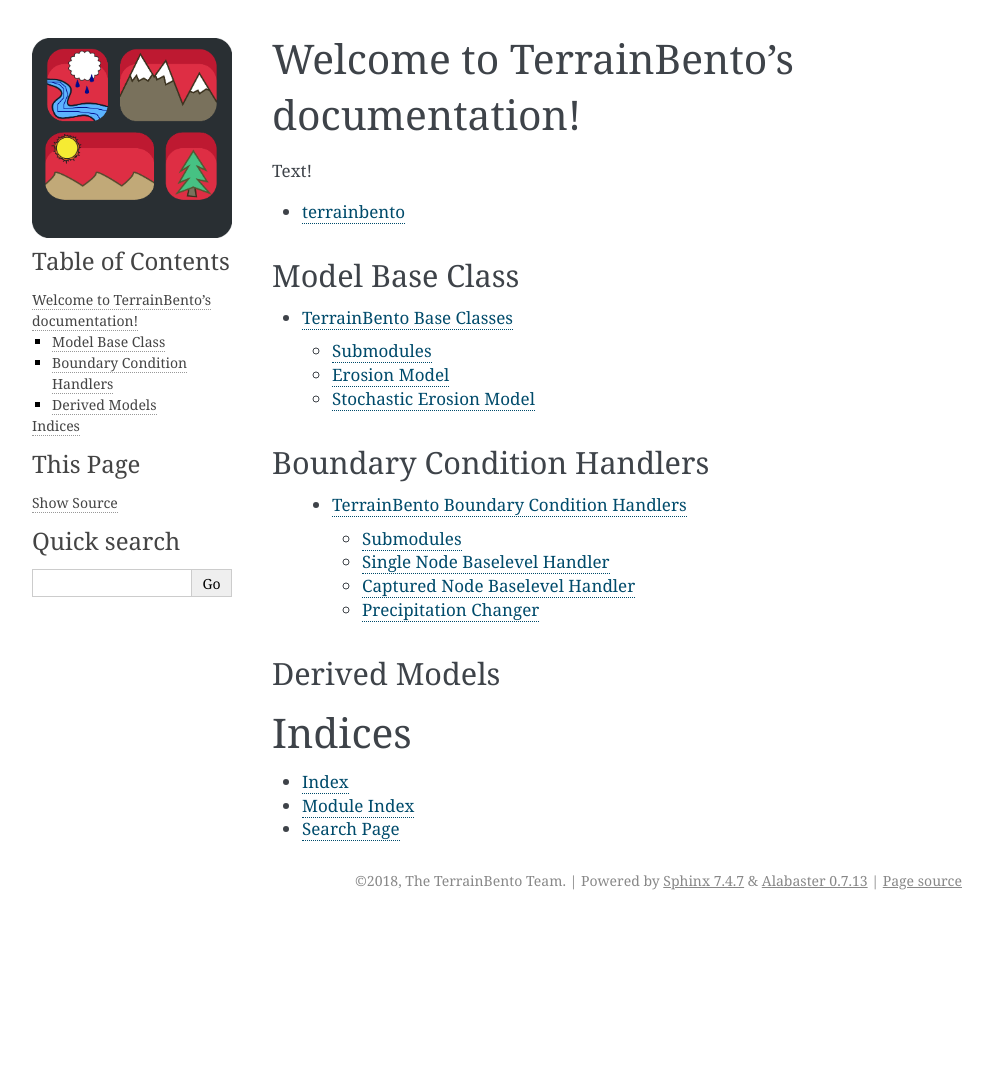
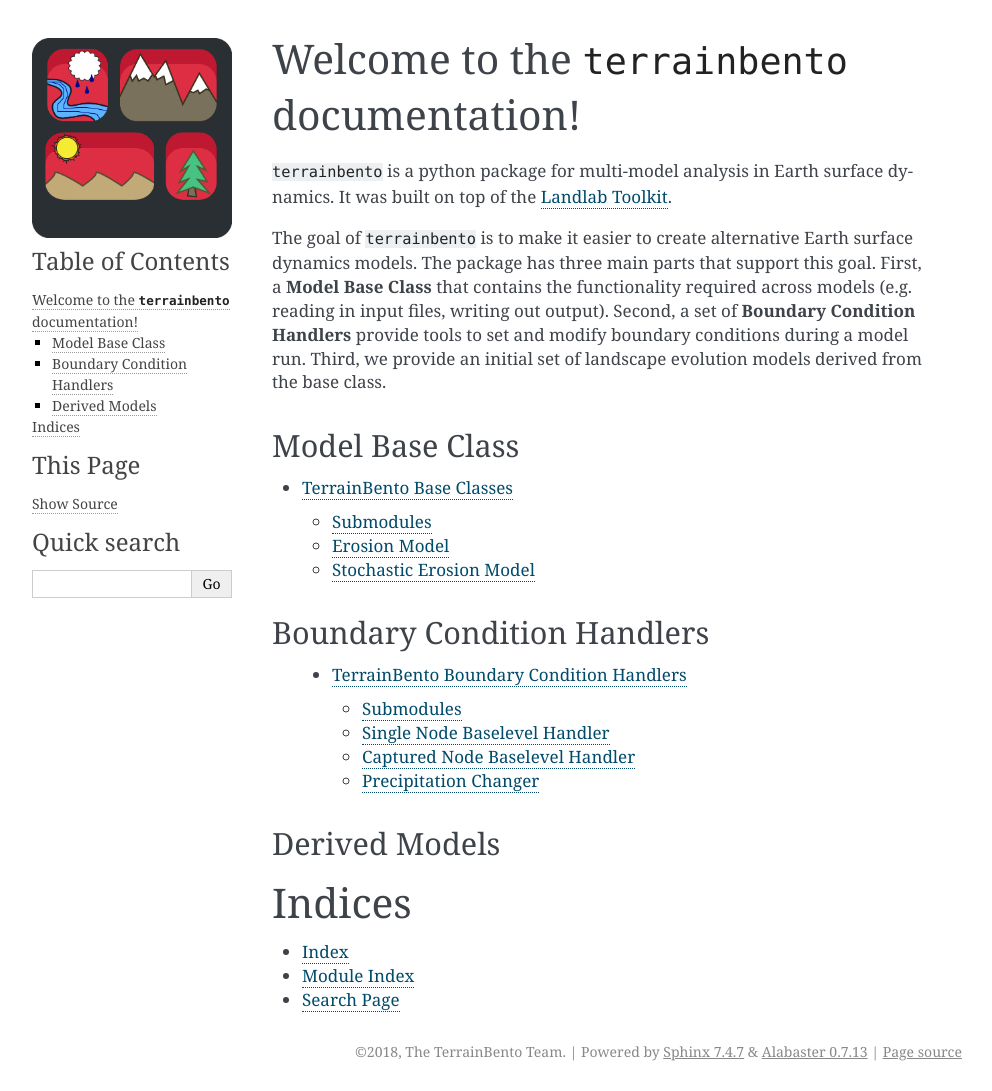
Before and after one commit to TerrainBento/terrainbento, a Sphinx documentation site: the page built from docs/index.rst, in a window 1280 px wide. Shown: the whole page, without its empty margins (148-1140 px from the left). Built offline with Sphinx 7.4.7, drawn with Linux system fonts in a browser that asks for light colours; before the commit the page ends 920 px from its top, so only the background shows below that.

Commit message:
adding more text to index.rst

```diff
--- a/docs/index.rst
+++ b/docs/index.rst
@@ -3,15 +3,21 @@
    You can adapt this file completely to your liking, but it should at least
    contain the root `toctree` directive.
 
-Welcome to TerrainBento's documentation!
+Welcome to the ``terrainbento`` documentation!
 ========================================
 
-Text!
+``terrainbento`` is a python package for multi-model analysis in Earth surface
+dynamics. It was built on top of the `Landlab Toolkit`_.
 
-.. toctree::
-   :maxdepth: 1
+.. _Landlab Toolkit: https://landlab.github.io
 
-   source/modules
+The goal of ``terrainbento`` is to make it easier to create alternative Earth
+surface dynamics models. The package has three main parts that support this
+goal. First, a **Model Base Class** that contains the functionality required
+across models (e.g. reading in input files, writing out output). Second, a set
+of **Boundary Condition Handlers** provide tools to set and modify boundary
+conditions during a model run. Third, we provide an initial set of landscape
+evolution models derived from the base class.
 
 
 Model Base Class
```
